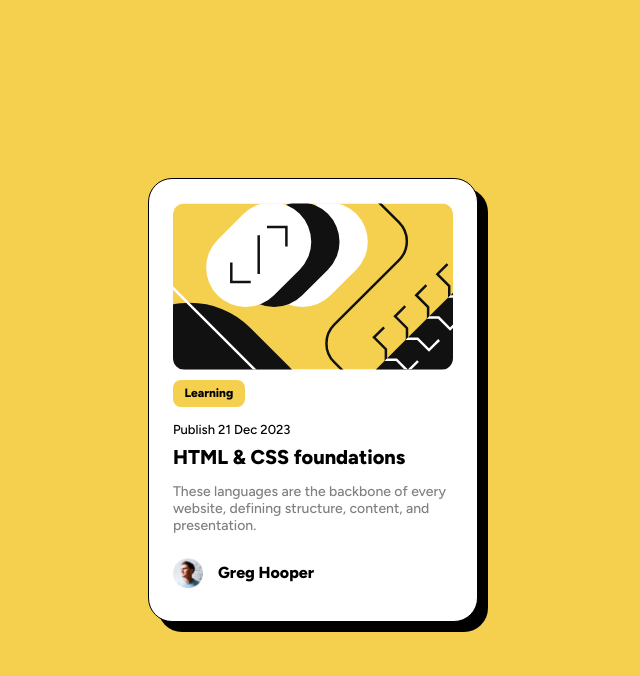
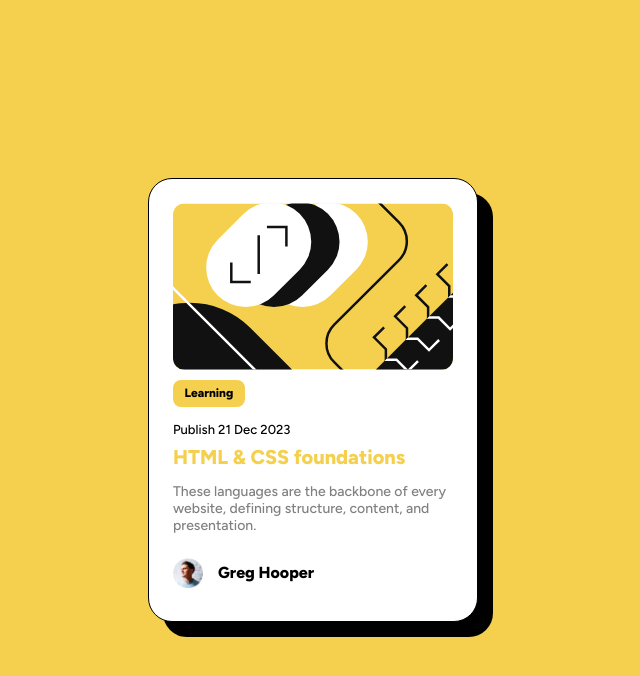
Before and after one commit to matt2282/blog-preview-card, a plain HTML site: page index.html in a window 1280 px wide. In both pictures the pointer is over the element 640 px from the left and 399 px from the top of the page. Shown: the whole page, without its empty margins (327-967 px from the left). Drawn offline with Linux system fonts and the light colour scheme.

Commit message:
final commit

```diff
--- a/index.html
+++ b/index.html
@@ -43,6 +43,11 @@
         padding: 1.5rem;
         box-shadow: 10px 10px;
       }
+      .container:hover{
+        box-shadow: 15px 15px;
+        h2{color: hsl(47, 88%, 63%);
+        }
+    }
       .container h1 {
         margin-top: 15px;
         font-size: 13px;
```
